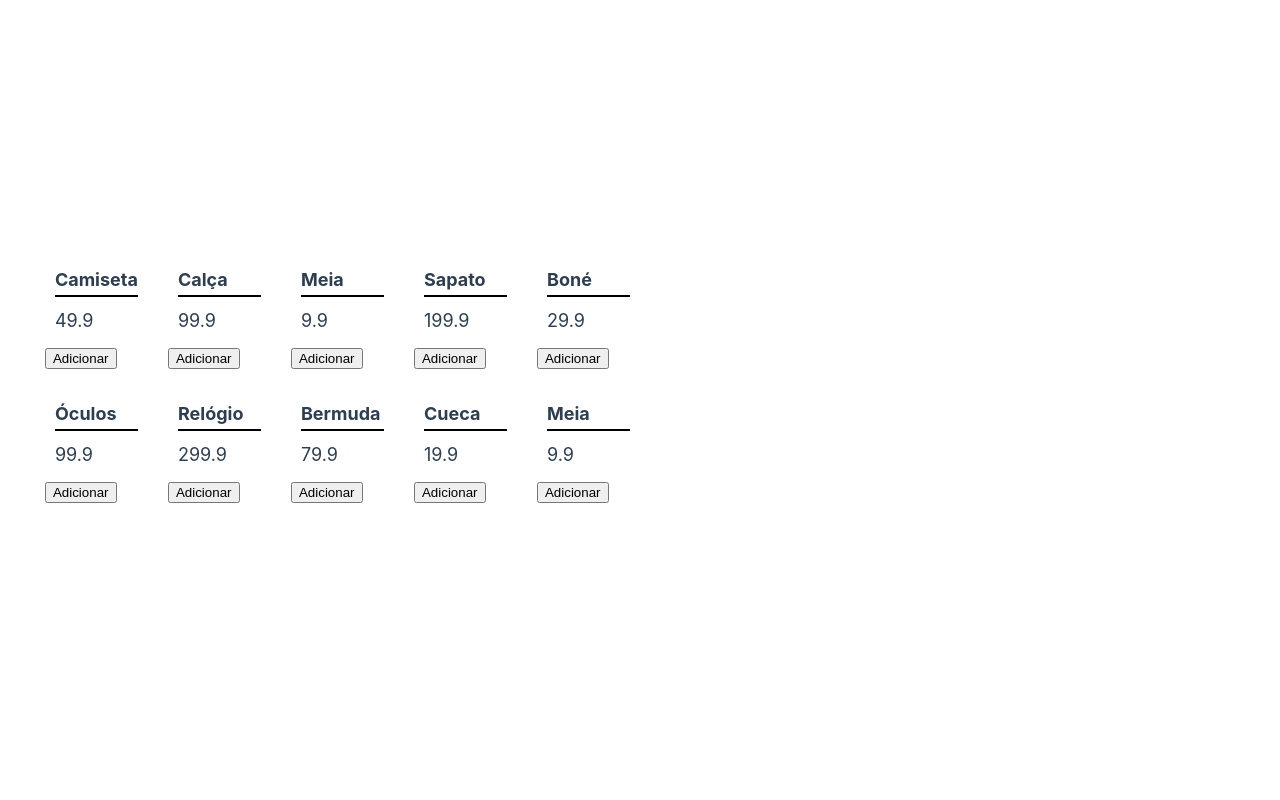
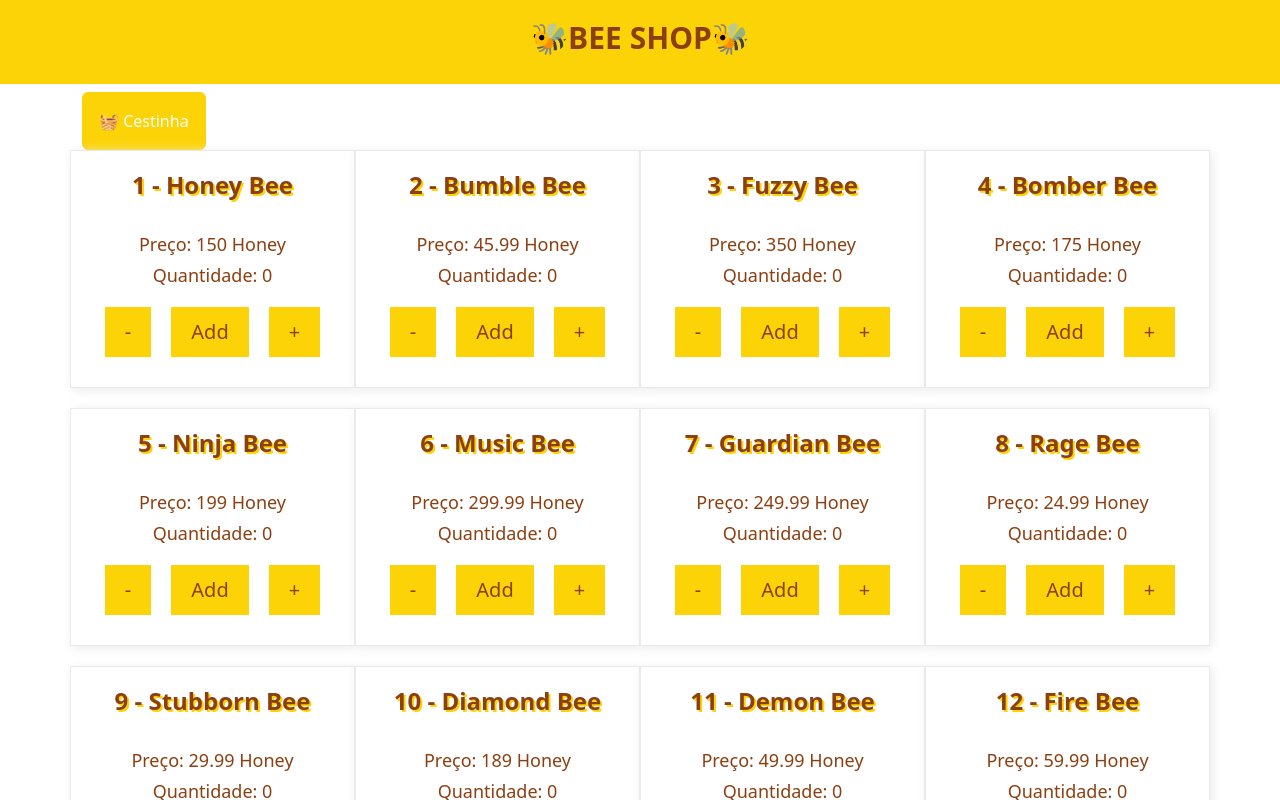
Before and after one commit to EduardoWodtke/EduardoProjeto02, a Vue app: page / in a window 1280 px wide. Shown: the top 800 px of the page. Built offline with nearby package versions, Linux system fonts and the light colour scheme.

Commit message:
AlteraçãoAbsurdasEmTudo

```diff
--- a/index.html
+++ b/index.html
@@ -4,7 +4,7 @@
     <meta charset="UTF-8">
     <link rel="icon" href="/favicon.ico">
     <meta name="viewport" content="width=device-width, initial-scale=1.0">
-    <title>Vite App</title>
+    <title>Bee House</title>
   </head>
   <body>
     <div id="app"></div>
--- a/package.json
+++ b/package.json
@@ -10,6 +10,8 @@
     "format": "prettier --write src/"
   },
   "dependencies": {
+    "@popperjs/core": "^2.11.7",
+    "bootstrap": "^5.2.3",
     "vue": "^3.2.47"
   },
   "devDependencies": {
--- a/src/App.vue
+++ b/src/App.vue
@@ -1,99 +1,304 @@
 <script setup>
 import { ref } from 'vue'
 
-const produtos = ref([
+const abelhas = ref([
   {
     id: 1,
-    nome: 'Camiseta',
-    preco: 49.9
+    nome: 'Honey Bee',
+    quantidade: 0,
+    preco: 150
   },
   {
     id: 2,
-    nome: 'Calça',
-    preco: 99.9
+    nome: 'Bumble Bee',
+    quantidade: 0,
+    preco: 45.99
   },
   {
     id: 3,
-    nome: 'Meia',
-    preco: 9.9
+    nome: 'Fuzzy Bee',
+    quantidade: 0,
+    preco: 350.0
   },
   {
     id: 4,
-    nome: 'Sapato',
-    preco: 199.9
+    nome: 'Bomber Bee',
+    quantidade: 0,
+    preco: 175.0
   },
   {
     id: 5,
-    nome: 'Boné',
-    preco: 29.9
+    nome: 'Ninja Bee',
+    quantidade: 0,
+    preco: 199.0
   },
   {
     id: 6,
-    nome: 'Óculos',
-    preco: 99.9
+    nome: 'Music Bee',
+    quantidade: 0,
+    preco: 299.99
   },
   {
     id: 7,
-    nome: 'Relógio',
-    preco: 299.9
+    nome: 'Guardian Bee',
+    quantidade: 0,
+    preco: 249.99
   },
   {
     id: 8,
-    nome: 'Bermuda',
-    preco: 79.9
+    nome: 'Rage Bee',
+    quantidade: 0,
+    preco: 24.99
   },
   {
     id: 9,
-    nome: 'Cueca',
-    preco: 19.9
+    nome: 'Stubborn Bee',
+    quantidade: 0,
+    preco: 29.99
   },
   {
     id: 10,
-    nome: 'Meia',
-    preco: 9.9
+    nome: 'Diamond Bee',
+    quantidade: 0,
+    preco: 189.0
+  },
+  {
+    id: 11,
+    nome: 'Demon Bee',
+    quantidade: 0,
+    preco: 49.99
+  },
+  {
+    id: 12,
+    nome: 'Fire Bee',
+    quantidade: 0,
+    preco: 59.99
   }
 ])
 
-let listaDeCompras = ref([])
+const cestinha = ref({
+  items: [],
+  total: 0
+})
 
-function adicionar(index){
-    produtos.value.push(listaDeCompras.value)
+let valorTotal = ref(0)
+
+function addcestinha(abelha) {
+  cestinha.value.items.push({
+    id: abelha.id,
+    nome: abelha.nome,
+    preco: abelha.preco,
+    quantidade: abelha.quantidade,
+    total: abelha.preco * abelha.quantidade
+  });
+  cestinha.value.total += abelha.preco * jogo.quantidade
+}
+
+function mais(index) {
+  abelhas.value[index].quantidade++
+  const pos = cestinha.value.items.indexOf(cestinha.value.items.find(c => c.id === abelhas.value[index].id))
+  if (pos != -1) {
+    cestinha.value.total -= cestinha.value.items[pos].total
+    cestinha.value.items[pos].total = ++cestinha.value.items[pos].quantidade * cestinha.value.items[pos].preco
+    cestinha.value.total += cestinha.value.items[pos].total
+
   }
+}
+
+function menos(index) {
+  abelhas.value[index].quantidade--
+  const pos = cestinha.value.items.indexOf(cestinha.value.items.find(c => c.id === abelhas.value[index].id))
+
+
+  if (pos != +1) {
+    cestinha.value.total -= cestinha.value.items[pos].total
+    cestinha.value.items[pos].total = --cestinha.value.items[pos].quantidade * cestinha.value.items[pos].preco
+    cestinha.value.total += cestinha.value.items[pos].total
+  }
+}
+
+function clear(){
+cestinha.value.items = []
+cestinha.value.total = 0
+}
+
 </script>
 
 <template>
-  <div class="produtos-container">
-    <div v-for="item in produtos" :key="item.id">
-      <p>{{ item.nome }}</p>
-      <p id="preco">{{ item.preco }}</p>
-      <button @click="adicionar">Adicionar</button>
+    <div class="modal fade" id="exampleModal" tabindex="-1" aria-labelledby="exampleModalLabel" aria-hidden="true">
+      <div class="modal-dialog modal-dialog-centered">
+        <div class="modal-content">
+          <div class="modal-header">
+            <p class="modal-title fs-5" id="exampleModalLabel">BEES</p>
+            <button type="button" class="btn-close" data-bs-dismiss="modal" aria-label="Close"></button>
+          </div>
+          <div class="modal-body">
+            <div v-for="(carrinhoItem, index) in cestinha.items" :key="index">
+              <strong> {{ carrinhoItem.id }} - {{ carrinhoItem.nome }}</strong>
+              <hr>
+              <p>Preço BRL: {{ carrinhoItem.preco }} </p>
+              <p>Quantidade: {{ carrinhoItem.quantidade }} </p>
+              <p>Preço: {{ carrinhoItem.total }}</p>
+            </div>
+
+            <p v-if="cestinha.items.length > 0">Total: {{ cestinha.total }} BRL</p>
+            <p v-else>Nenhum Item</p>
+          </div>
+          <div class="modal-footer">
+            <button type="button" class="btn btn-secondary" data-bs-dismiss="modal">Close</button>
+            <button @click="clear" type="button" class="btn btn-warning">Clear</button>
+          </div>
+        </div>
+      </div>
     </div>
+
+  <div class="barra">
+    <h1>🐝BEE SHOP🐝</h1>
+  </div>
+  <div class="container">
+    <button type="button" class="btn btn-primary p-3 mt-2 " data-bs-toggle="modal" data-bs-target="#exampleModal">
+      🧺 Cestinha
+    </button>
+    <div class="row">
+      <div v-for="(jogo, index) in abelhas" :key="jogo.id" class="tema col-3">
+        <h1>{{ jogo.id }} - {{ jogo.nome }}</h1>
+        <br />
+        <h6>Preço: {{ jogo.preco }} Honey</h6>
+        <h6>Quantidade: {{ jogo.quantidade }}</h6>
+
+        <button type="button" @click="menos(index)" class="button">-</button>
+        <button type="button" @click="addcestinha(jogo)" class="button">Add</button>
+        <button type="button" @click="mais(index)" class="button">+</button>
+      </div>
+    </div>
+  </div>
+  <div class="barra">
+    <h1>BEE SWARM SIMULATOR</h1>
   </div>
 </template>
 
 <style scoped>
-/* * {
-  margin: 0%;
-  padding: 0%;
-} */
+@import url('https://fonts.googleapis.com/css2?family=Montserrat&display=swap');
 
-.produtos-container {
-  display: grid;
-  grid-template-columns: repeat(5, 1fr);
-  grid-template-rows: repeat(4, auto);
-  grid-gap: 20px;
+
+/* Estilo da barra superior */
+.barra {
+background-color: #FCD307;
+text-align: center;
+padding: 20px 0;
 }
 
-p {
-  font-weight: bolder;
-  font-size: 18px;
-  border-bottom: 2px solid black;
-  padding-bottom: 0px;
-  margin: 10px;
+/* Estilo do título */
+h1 {
+color: #8C3F11;
+font-weight: bold;
+font-size: 30px;
+text-shadow: 2px 2px #FCD307;
 }
 
-#preco{
-  font-weight: normal;
-  border-bottom: none;
+/* Estilo dos botões da lista de compras */
+.btn-primary {
+background-color: #FCD307;
+border-color: #FCD307;
 }
+
+.btn-primary:hover {
+background-color: #E2B007;
+border-color: #E2B007;
+}
+
+.btn-primary:focus, .btn-primary.focus {
+box-shadow: 0 0 0 0.2rem rgba(252, 211, 7, 0.5);
+}
+
+.btn-secondary {
+background-color: #FCD307;
+border-color: #FCD307;
+color: #8C3F11;
+}
+
+.btn-secondary:hover {
+background-color: #E2B007;
+border-color: #E2B007;
+color: #8C3F11;
+}
+
+.btn-secondary:focus, .btn-secondary.focus {
+box-shadow: 0 0 0 0.2rem rgba(252, 211, 7, 0.5);
+}
+
+.btn-warning {
+background-color: #FCD307;
+border-color: #FCD307;
+color: #8C3F11;
+}
+
+.btn-warning:hover {
+background-color: #E2B007;
+border-color: #E2B007;
+color: #8C3F11;
+}
+
+.btn-warning:focus, .btn-warning.focus {
+box-shadow: 0 0 0 0.2rem rgba(252, 211, 7, 0.5);
+}
+
+/* Estilo do modal */
+.modal-header {
+background-color: #FCD307;
+color: #8C3F11;
+border-bottom: 0;
+}
+
+.modal-body {
+background-color: #F6F6F6;
+}
+
+.modal-footer {
+background-color: #F6F6F6;
+border-top: 0;
+}
+
+/* Estilo da lista de compras */
+.tema {
+background-color: #FFFFFF;
+border: 1px solid #EAEAEA;
+padding: 20px;
+margin-bottom: 20px;
+text-align: center;
+box-shadow: 2px 2px 10px #EAEAEA;
+}
+
+.tema h1 {
+font-size: 24px;
+font-weight: bold;
+margin-bottom: 10px;
+color: #8C3F11;
+}
+
+.tema h6 {
+font-size: 18px;
+margin-bottom: 10px;
+color: #8C3F11;
+}
+
+.button {
+background-color: #FCD307;
+color: #8C3F11;
+border: none;
+padding: 10px 20px;
+font-size: 20px;
+margin: 10px;
+cursor: pointer;
+transition: background-color 0.2s;
+}
+
+.button:hover {
+background-color: #E2B007;
+}
+
+hr {
+border-top: 1px solid
+  }
+
 </style>
```
Also changed, not shown: src/main.js (+5 -2 lines), 1 other file (tests, documents, lock files or other folders).
